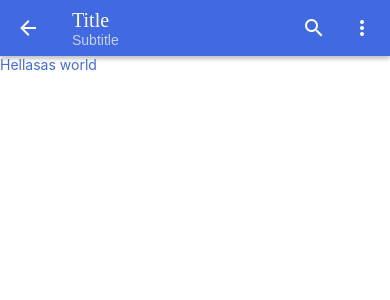
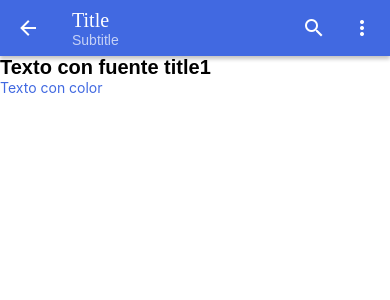
Before and after one commit to hex-star/mimunicipio-distribuidas, a React Native app in the folder front/: screen / in a window 390 px wide. Shown: the top 300 px of the page. Built offline with nearby package versions, Linux system fonts and the light colour scheme.

Commit message:
agregar actionbar de ejemplo y ejemplo de usar colors y fonts en mainScreen

```diff
--- a/front/components/MainScreen.js
+++ b/front/components/MainScreen.js
@@ -4,10 +4,11 @@ import { withTheme } from 'react-native-paper';
 
 function MainScreen(props) {
   const { theme } = props;
-  const { colors } = theme;
+  const { colors, fonts } = theme;
   return (
     <View>
-      <Text style={{ color: colors.primary }}>Hellasas world</Text>
+      <Text style={fonts.title1}>Texto con fuente title1</Text>
+      <Text style={{ color: colors.primary }}>Texto con color</Text>
     </View>
   );
 }
--- a/front/components/TopBar.js
+++ b/front/components/TopBar.js
@@ -1,9 +1,11 @@
 import React from 'react';
 import { Appbar, withTheme } from 'react-native-paper';
 
-function TopBar() {
+function TopBar(props) {
+  const { theme } = props;
+  const { colors } = theme;
   return (
-    <Appbar.Header>
+    <Appbar.Header style={{ color: colors.primary }}>
       <Appbar.BackAction />
       <Appbar.Content title="Title" subtitle="Subtitle" />
       <Appbar.Action icon="magnify" />
```
